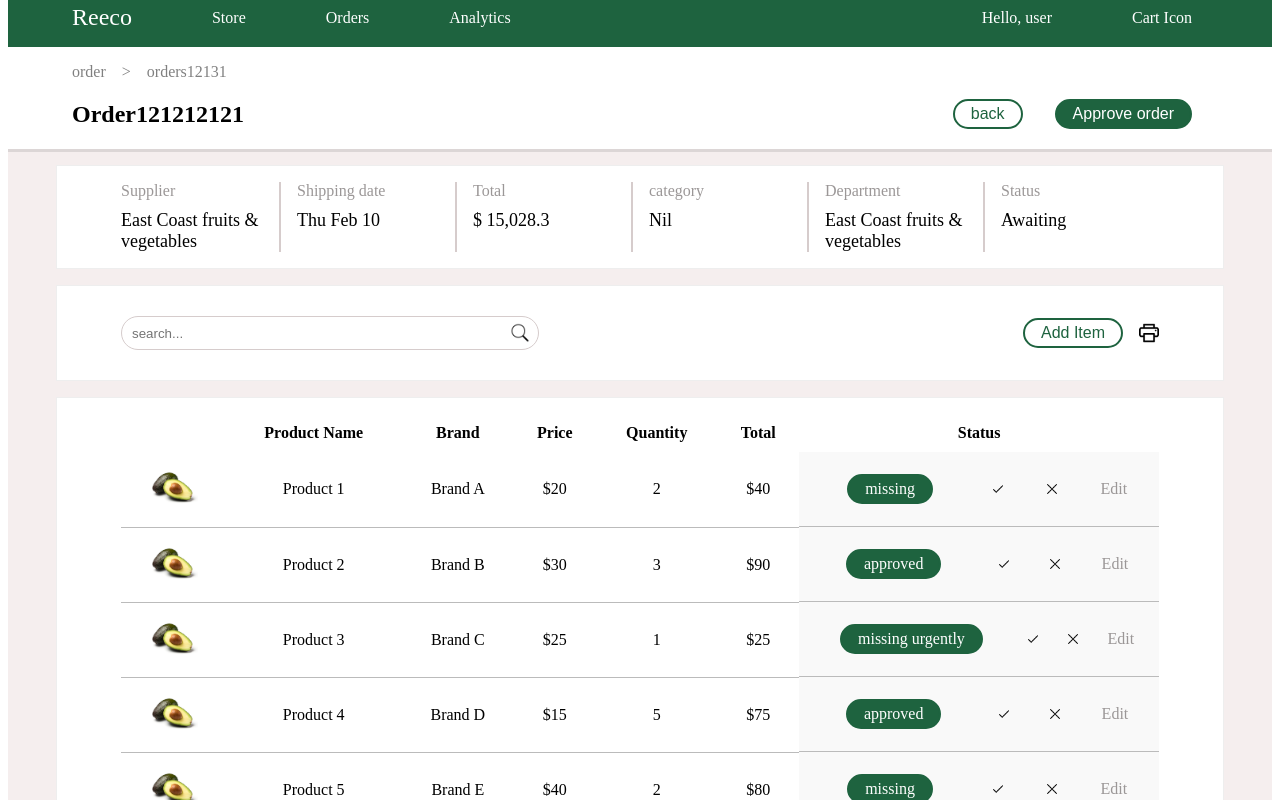
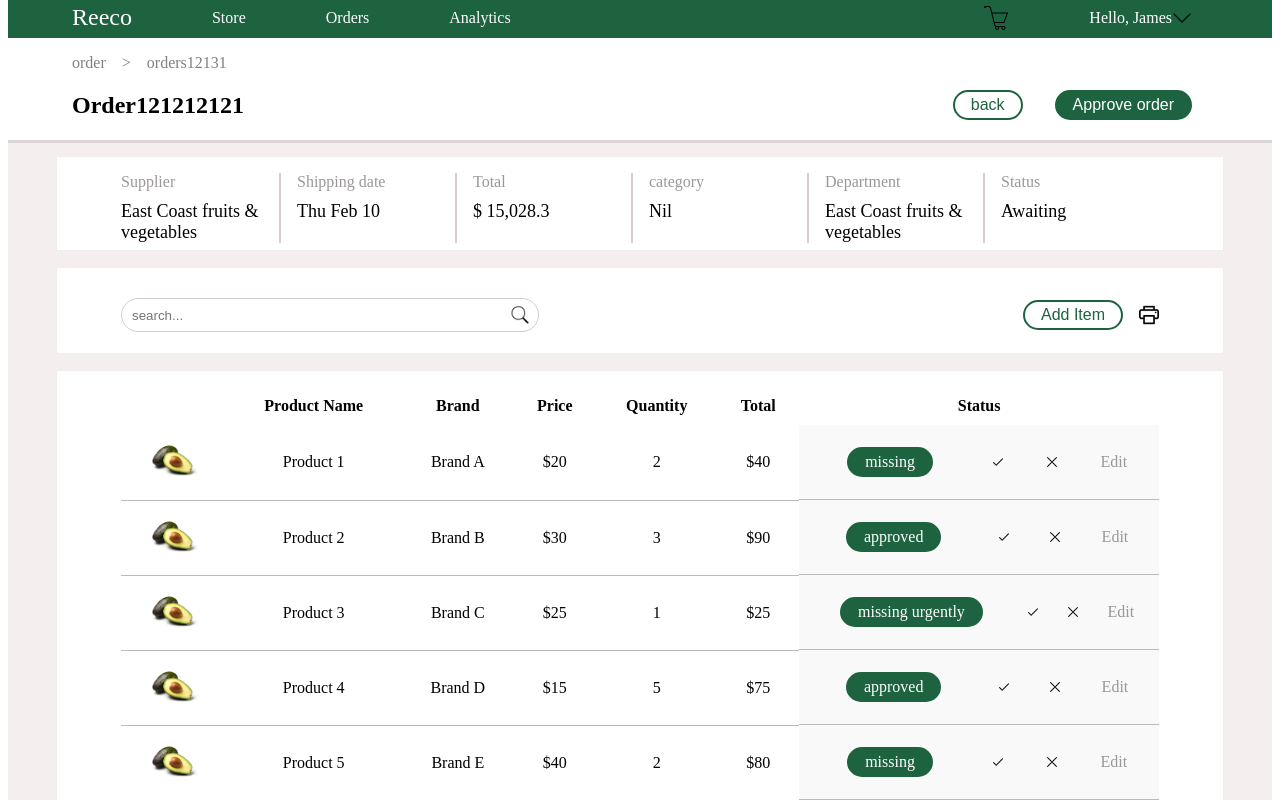
Before and after one commit to crynce/Reeco, a React (Create React App) app: page / in a window 1280 px wide. Shown: the top 800 px of the page. Built offline with nearby package versions, Linux system fonts and the light colour scheme.

Commit message:
search bar done, icons added in navbar

```diff
--- a/package.json
+++ b/package.json
@@ -1,5 +1,5 @@
 {
-  "name": "Reeco",
+  "name": "leveragedu",
   "version": "0.1.0",
   "private": true,
   "dependencies": {
--- a/src/components/Navbar/Navbar.jsx
+++ b/src/components/Navbar/Navbar.jsx
@@ -1,5 +1,7 @@
 import React from "react";
 import styled from "styled-components";
+import CartIcon from "../../assets/icons8-cart-50.png";
+import DownArrow from "../../assets/icons8-down-arrow-50.png";
 //new branch
 // Styled components for the navbar elements
 const NavbarContainer = styled.nav`
@@ -24,13 +26,15 @@ export const PaddingUni = styled.div`
   align-items: center;
   background-color: #1e633f;
   // color: #fff;
-  padding: 1rem 4rem;
+  padding: 1rem 4rem 7px 4rem;
 `;
 
 const NavLink = styled.div`
   margin-right: 1rem;
   cursor: pointer;
   color: white;
+  display: flex;
+  align-items: center;
 `;
 const LeftLinks = styled.div`
   display: flex;
@@ -57,8 +61,13 @@ const Navbar = () => {
           <NavLink>Analytics</NavLink>
         </LeftLinks>
         <RightLinks>
-          <NavLink>Hello, user</NavLink>
-          <NavLink>Cart Icon</NavLink>
+          <NavLink>
+            <img src={CartIcon} height="25px" width="25px" />
+          </NavLink>
+          <NavLink>
+            <span>Hello, James</span>
+            <img src={DownArrow} color="white" height="20px" width="20px" />
+          </NavLink>
         </RightLinks>
       </PaddingUni>
     </NavLinks>
--- a/src/components/Order/OrderDetails.jsx
+++ b/src/components/Order/OrderDetails.jsx
@@ -35,9 +35,8 @@ const SearchCont = styled.div`
 `;
 const SearchBar = styled.input`
   border: none;
-  $:focus {
-    border: none;
-  }
+  outline: none;
+  width: 80%;
 `;
 
 export default function OrderDetails() {
```
Also changed, not shown: src/assets/icons8-cart-50.png (added), src/assets/icons8-down-arrow-50.png (added).
